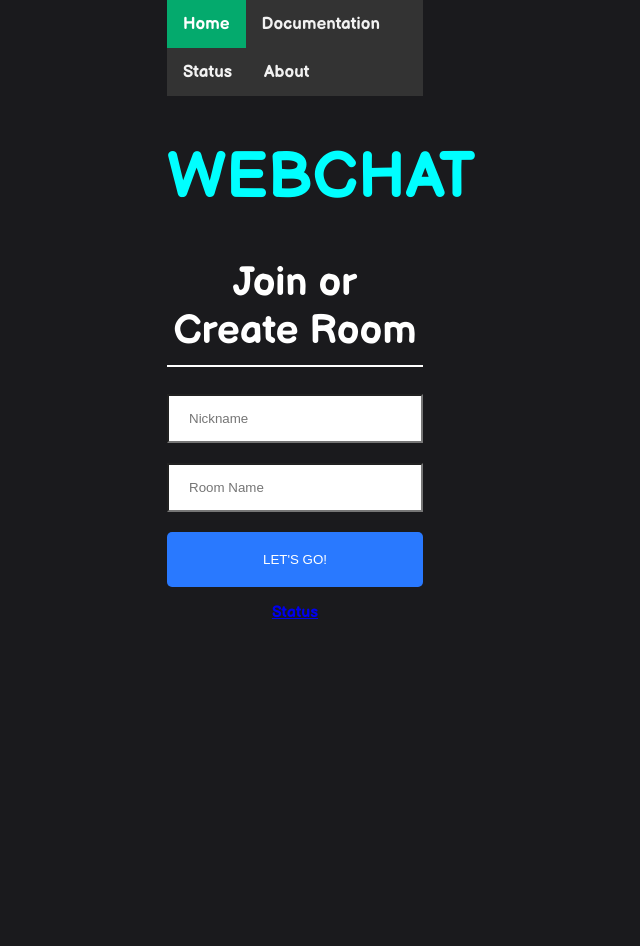
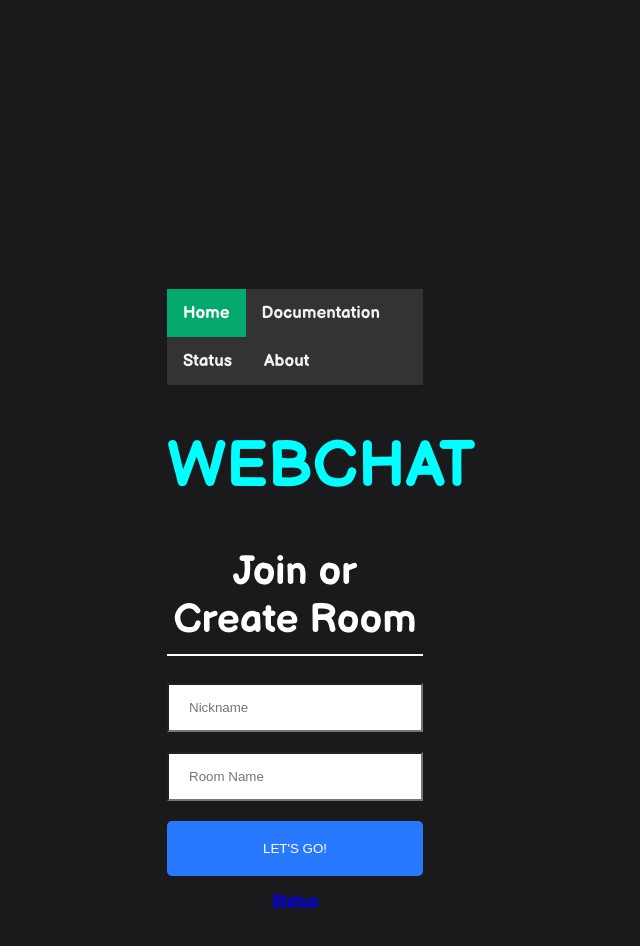
Before and after one commit to Senophyx/pocket-chat-client, a React (Create React App) app: page / in a window 1280 px wide. Shown: the top 946 px of the page, without its empty margins (345-985 px from the left). Built offline with nearby package versions, Linux system fonts and the light colour scheme.

Commit message:
Update Join.css

```diff
--- a/src/components/Join/Join.css
+++ b/src/components/Join/Join.css
@@ -26,7 +26,7 @@ html, body {
   padding: 14px 16px;
   text-decoration: none;
   font-size: 17px;
-  width: fit-content;
+  width: max-content;
   place-items: top;
 }
 
@@ -47,6 +47,7 @@ html, body {
   justify-content: center;
   text-align: center;
   height: 150vh;
+  align-items: center;
   background-color: #1A1A1D;
 }
 
```
